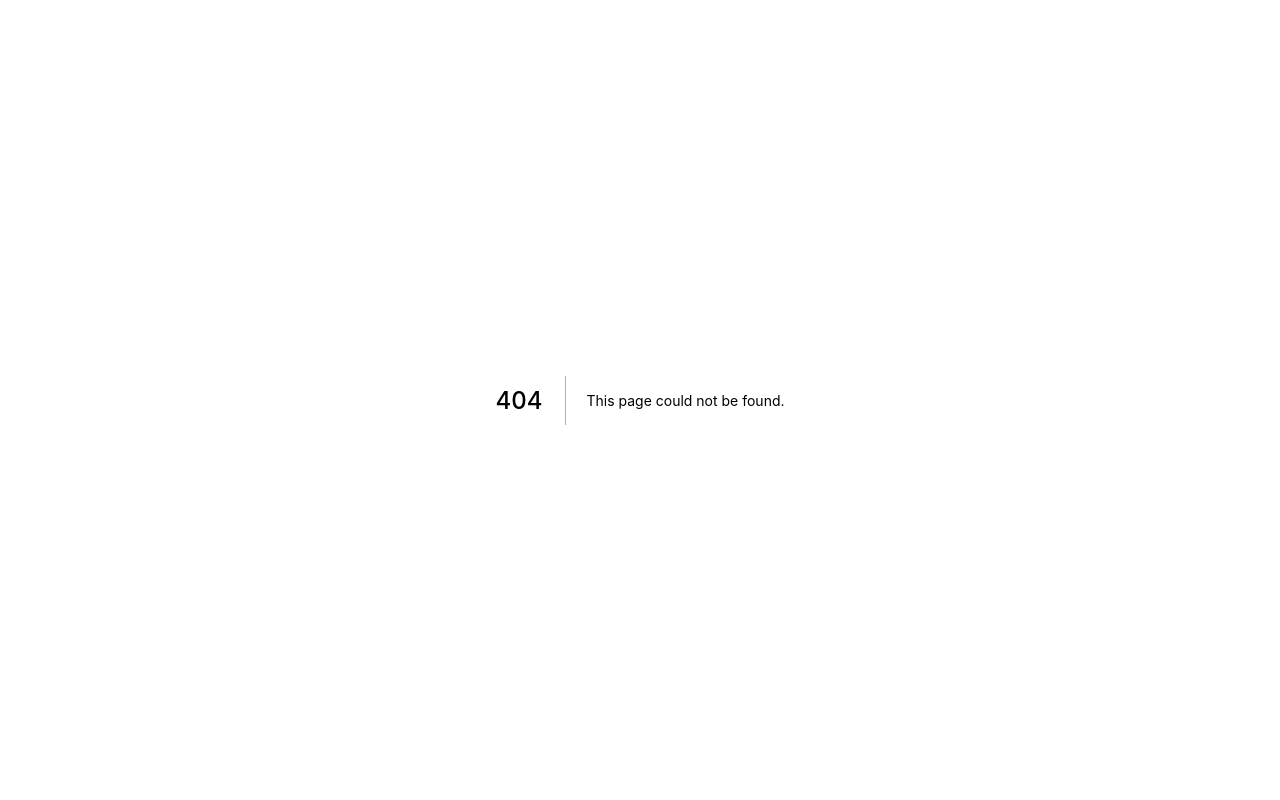
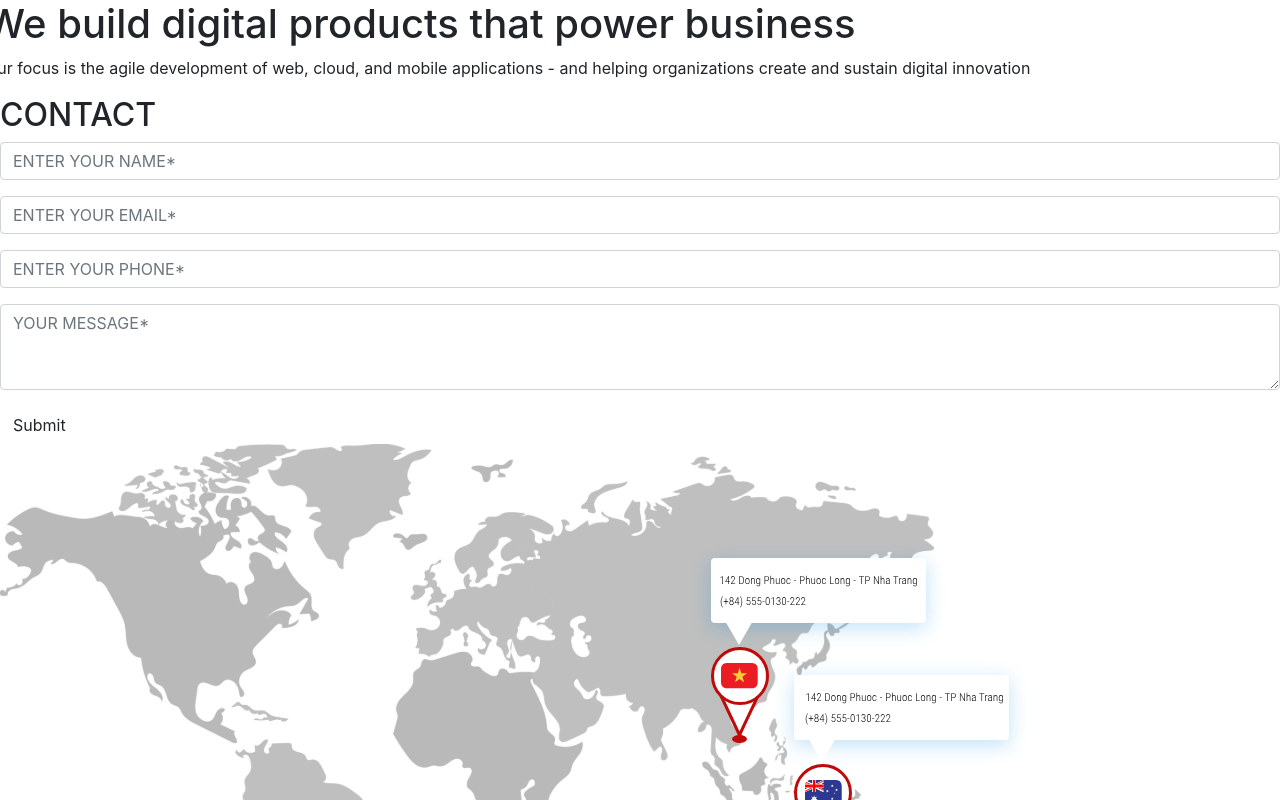
Before and after one commit to phong-Dev/IntelliNiche, a Next.js app: page /contact in a window 1280 px wide. Before the commit this address had no page. Shown: the top 800 px of the page. Built offline with nearby package versions, Linux system fonts and the light colour scheme.

Commit message:
add map contact

```diff
--- /dev/null
+++ b/pages/contact.js
@@ -0,0 +1,87 @@
+import Head from "next/head";
+import Title from "../components/Title";
+import { Button } from "../components/Button";
+import { useState } from "react";
+import Image from "next/image";
+
+const Contact = () => {
+    const [button, setButton] = useState(true);
+    return (
+        <>
+      <Head>
+        <title>Contact</title>
+      </Head>
+      {/* -----------header--------- */}
+      <header id="contact">
+        <div className="row banner">
+          <div className="banner-text">
+            <h1>We build digital products that power business</h1>
+            <p>
+              Our focus is the agile development of web, cloud, and mobile
+              applications - and helping organizations create and sustain
+              digital innovation
+            </p>
+          </div>
+          </div>
+      </header>
+      {/* --------end header------------- */}
+      {/* ------------contact--------------- */}
+      <section id="contact">
+        <Title title="CONTACT" />
+        <div className="contact-form">
+          <form>
+            <div className="form-group">
+              <input
+                type="text"
+                className="form-control"
+                name="name"
+                placeholder="ENTER YOUR NAME*"
+              />
+            </div>
+            <div className="form-group">
+              <input
+                type="email"
+                className="form-control"
+                name="email"
+                placeholder="ENTER YOUR EMAIL*"
+              />
+            </div>
+            <div className="form-group">
+              <input
+                type="number"
+                className="form-control"
+                name="phone"
+                placeholder="ENTER YOUR PHONE*"
+              />
+            </div>
+            <div className="form-group">
+              <textarea
+                className="form-control"
+                name="message"
+                rows="3"
+                placeholder="YOUR MESSAGE*"
+              ></textarea>
+            </div>
+
+            {button && <Button buttonStyle="btn--red">Submit</Button>}
+          </form>
+        </div>
+      </section>
+      {/* --------------end contact-------------------- */}
+      {/* ---------------map contact---------------- */}
+      <section>
+        <div className="map-contact">
+        <Image
+                src="/picture/map_contact.svg"
+                alt="map"
+                width={1029}
+                height={538}
+              />
+        </div>
+      </section>
+      {/* -------------------end map contact------------- */}
+      </>
+    )
+}
+
+export default Contact
--- a/styles/globals.css
+++ b/styles/globals.css
@@ -80,3 +80,9 @@ a {
 
 /* ----------service------------*/
 @import url('./service.css');
+
+/* ----------Hero contact------------*/
+@import url('./hero_contact.css');
+
+/* ----------Map contact------------*/
+@import url('./map_contact.css');
--- /dev/null
+++ b/styles/hero_contact.css
@@ -0,0 +1,9 @@
+header#contact{
+    background-image: url('/picture/contact.png');
+      background-size: cover;
+      background-position: top left;
+      position: relative;
+      z-index: 1;
+      height: 150vh;
+    text-align: center;
+  }
--- /dev/null
+++ b/styles/map_contact.css
@@ -0,0 +1,5 @@
+.map-contact{
+    padding-top: 5rem;
+    padding-bottom: 5rem;
+    text-align: center;
+}
```
Also changed, not shown: pages/index.js (+1 -30 lines), public/picture/map_contact.svg (added).
